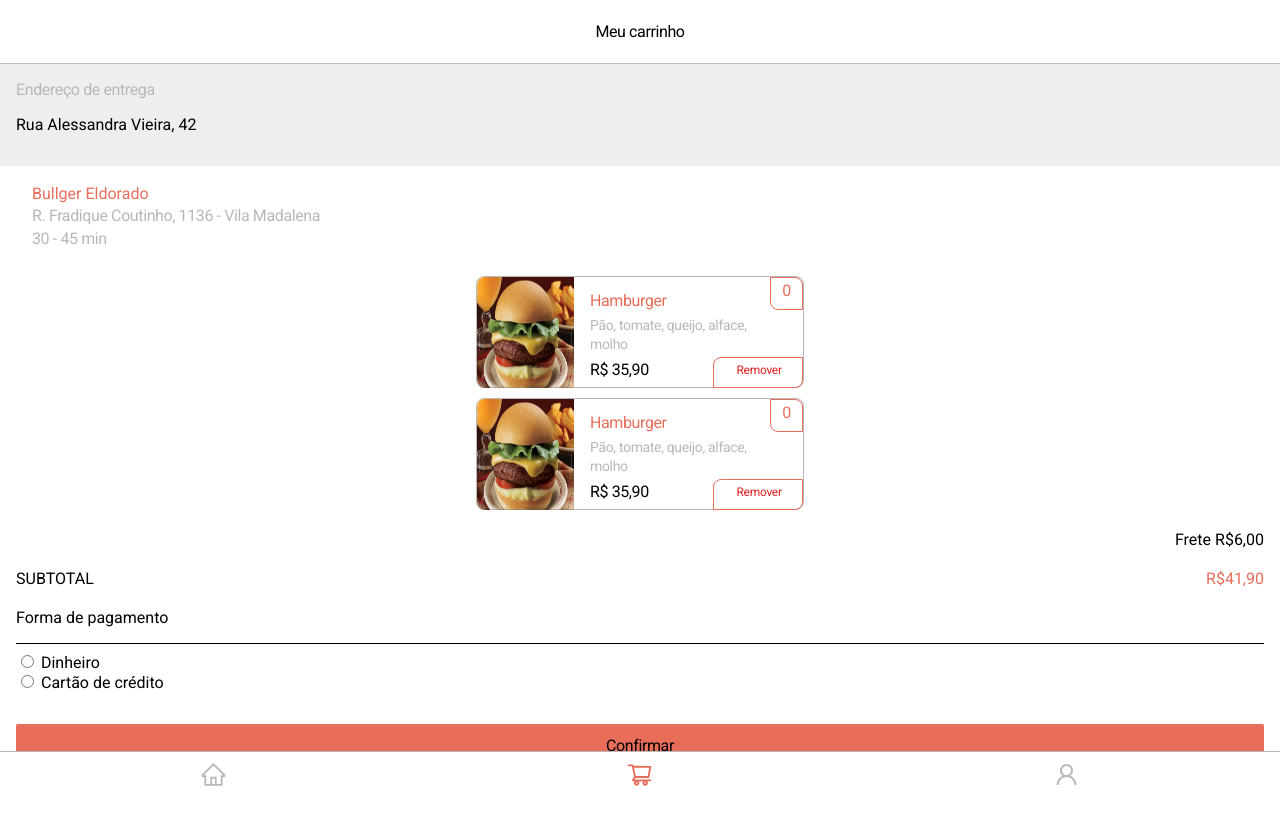
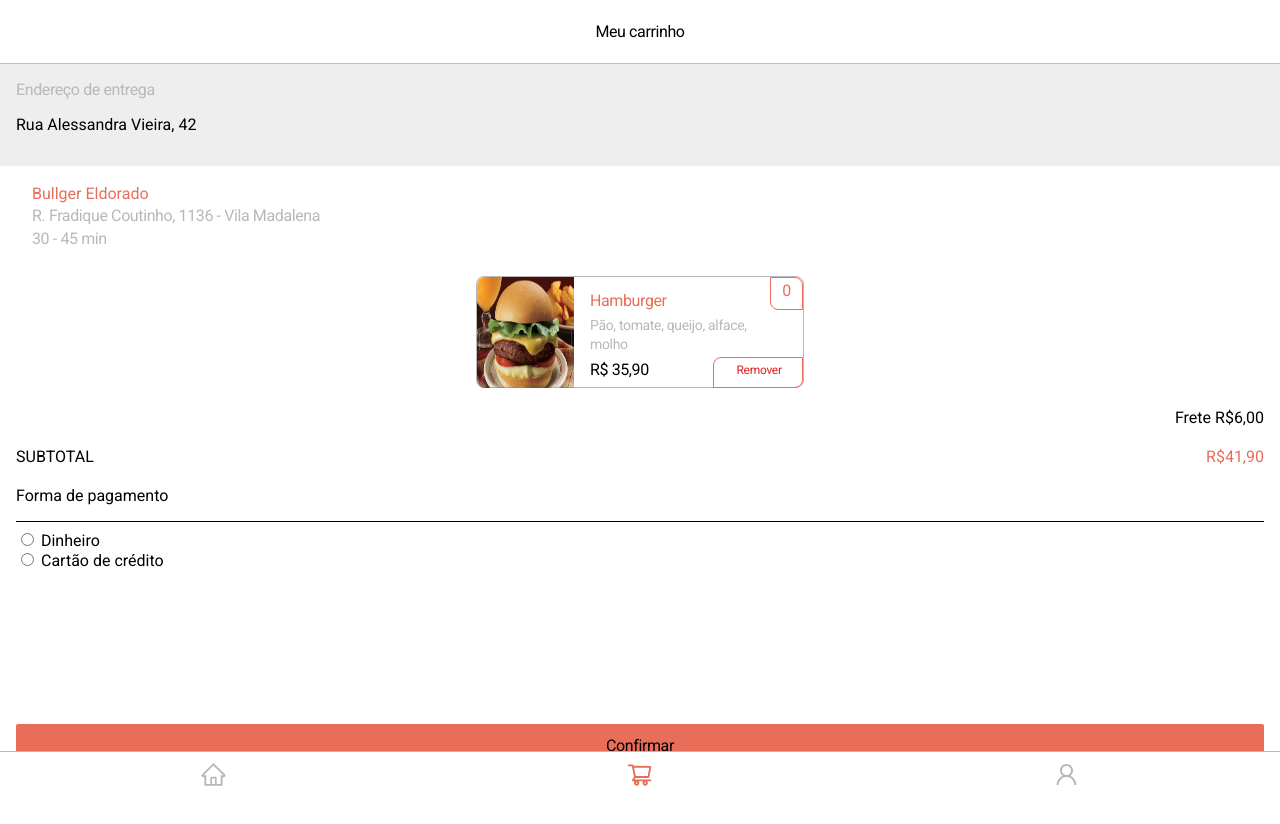
Before and after one commit to future4code/jackson-labe-food5, a React (Create React App) app: page /carrinho in a window 1280 px wide. Shown: the top 824 px of the page. Built offline with nearby package versions, Linux system fonts and the light colour scheme; sample sign-in values are in the browser's storage.

Commit message:
Create ShoppingCart context

```diff
--- a/src/App.js
+++ b/src/App.js
@@ -1,11 +1,14 @@
 import React from 'react';
 import { BrowserRouter } from 'react-router-dom';
 import Router from './navigation/Router';
+import { ShoppingCartProvider } from './contexts/shoppingCart'
 
 function App() {
   return (
     <BrowserRouter>
+      <ShoppingCartProvider>
         <Router/>
+      </ShoppingCartProvider>
     </BrowserRouter>
   );
 }
--- /dev/null
+++ b/src/contexts/shoppingCart.js
@@ -0,0 +1,27 @@
+import React, { useState, useContext, createContext } from 'react'
+
+const ShoppingCartContext = createContext();
+
+export const ShoppingCartProvider = ({ children }) => {
+  const [cart, setCart] = useState([])
+
+  const addToCart = (id, quantity) => {
+    const newCart = [...cart]
+
+    newCart.push({id, quantity})
+    setCart(newCart)
+  }
+
+  const removeFromCart = (id) => {
+    const newCart = cart.filter((item) => item.id !== id)
+    setCart(newCart)
+  }
+
+  return (
+    <ShoppingCartContext.Provider value={{cart, addToCart, removeFromCart}}>
+      {children}
+    </ShoppingCartContext.Provider>
+  )
+}
+
+export const useCart = () => useContext(ShoppingCartContext);
--- a/src/screens/CartPage/CartPage.js
+++ b/src/screens/CartPage/CartPage.js
@@ -1,4 +1,4 @@
-import React from 'react';
+import React, {useEffect} from 'react';
 import { InfoText, InnerScreen } from '../../styles/atoms';
 import { UserAdressContainer,
   PaymentMethodContainer,
@@ -9,9 +9,10 @@ import { UserAdressContainer,
   ConfirmButton, CartContainer
 } from './styled-cart-page';
 import OrderCard from './OrderCard';
+import { useCart } from '../../contexts/shoppingCart'
 
 const Cart = () => {
-
+  const { cart } = useCart()
 
   return (
     <InnerScreen>
@@ -25,7 +26,10 @@ const Cart = () => {
           <InfoText>R. Fradique Coutinho, 1136 - Vila Madalena</InfoText>
           <InfoText>30 - 45 min</InfoText>
         </RestaurantInfoContainer>
-        <OrderCard/>
+        {cart.map(item => (
+          <OrderCard item={item}/>
+        ))}
+
         <OrderCard/>
         <SubInfos>
           <p style={{textAlign: "right"}}>Frete R$6,00</p>
```
